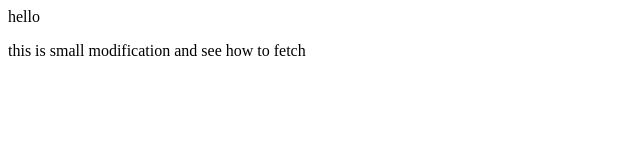
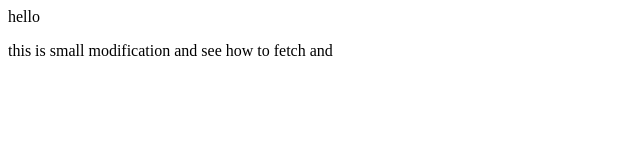
Before and after one commit to parameshwar-dunuka/client-static, a plain HTML site: page client-static/index2.html in a window 1280 px wide. Shown: the full height of the page, 0-640 px from the left. Drawn offline with Linux system fonts and the light colour scheme.

Commit message:
my changes

```diff
--- a/client-static/index2.html
+++ b/client-static/index2.html
@@ -1,4 +1,4 @@
 <html>
     <body>hello</body>
-    <p>this is small modification and see how to fetch</p>
+    <p>this is small modification and see how to fetch and </p>
 </html>
```
